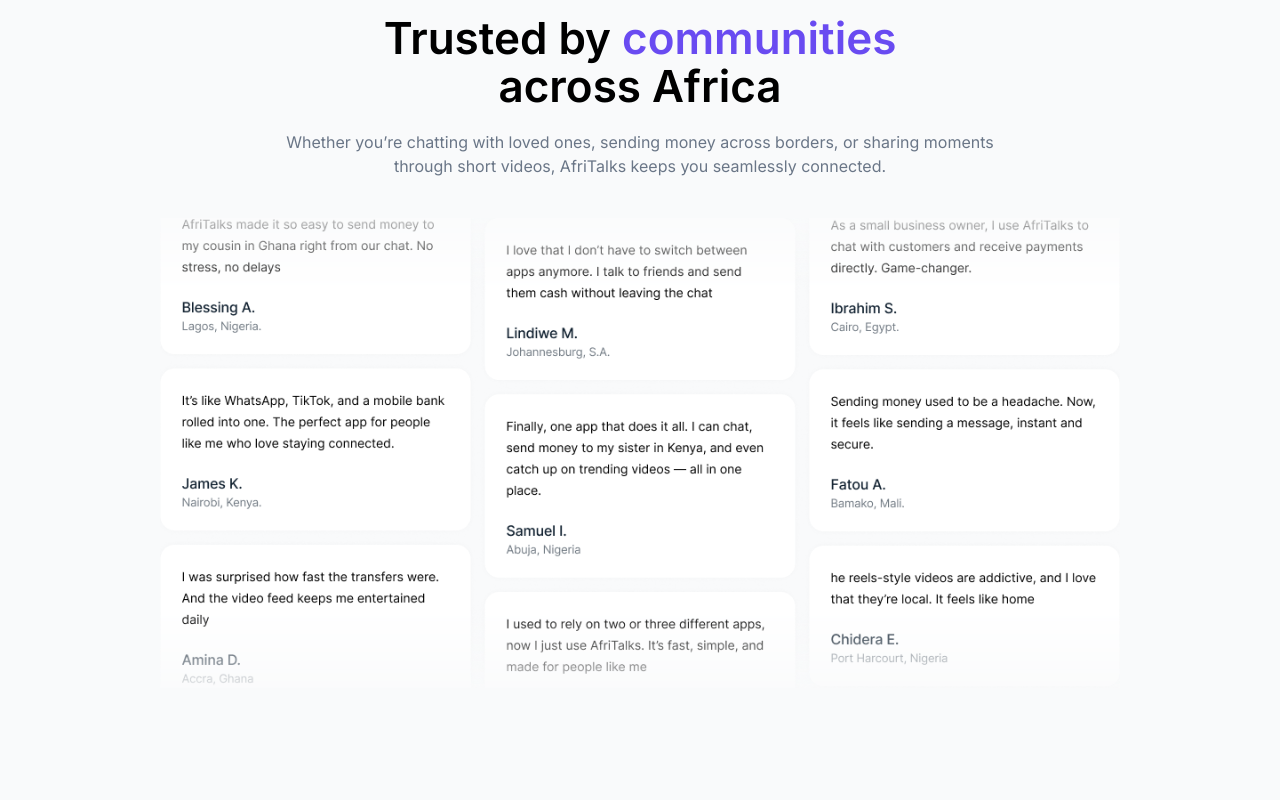
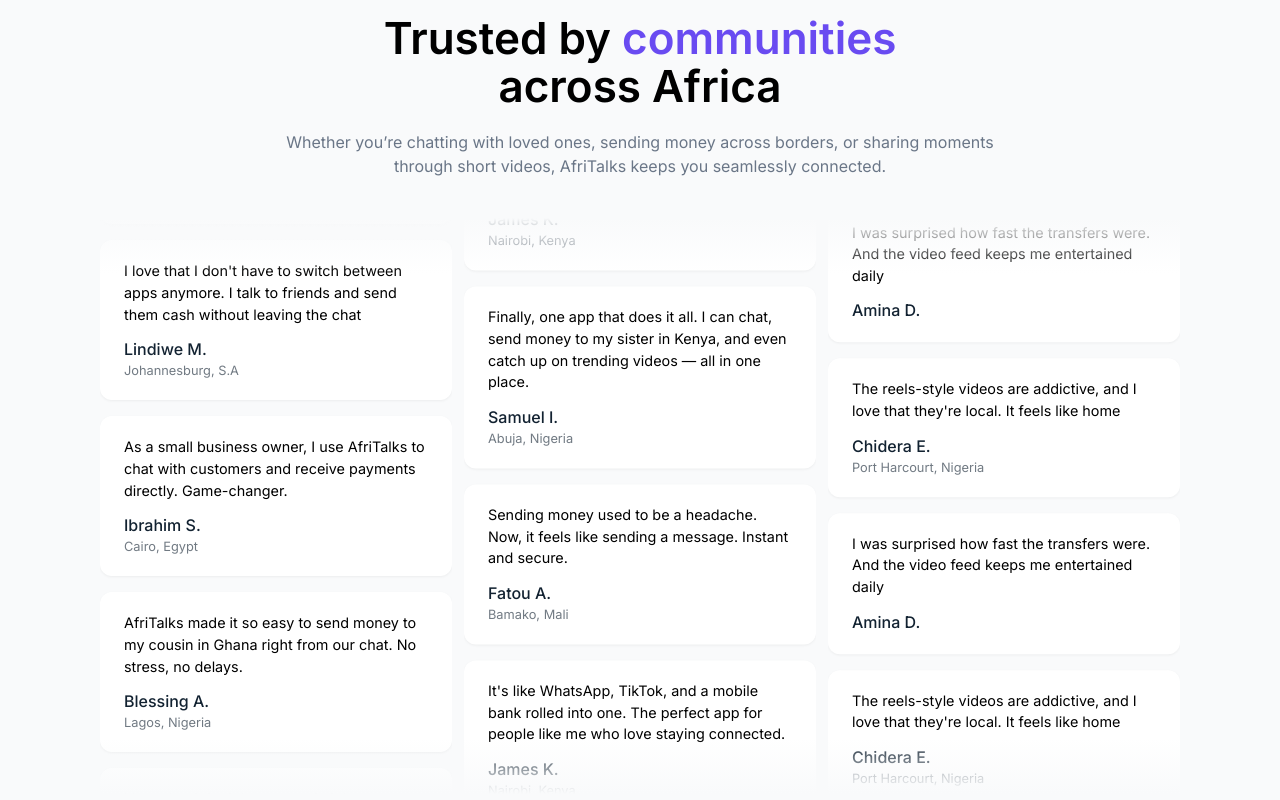
Before and after one commit to AlphadenHoldings/AFRITALKS_WEB, a Next.js app: page / in a window 1280 px wide. Shown: the part 4920-5720 px from the top of the page. Built offline with nearby package versions, Linux system fonts and the light colour scheme.

Commit message:
auto scroll animation for testimonials

```diff
--- a/app/page.tsx
+++ b/app/page.tsx
@@ -1,25 +1,42 @@
 "use client";
 
+import { TestimonialCard } from "@/components/testimonialCard";
+import { testimonials } from "@/json/testimonial";
+import { motion } from "framer-motion";
+import Image from "next/image";
+import { useState } from "react";
+import Footer from "../components/Footer";
 import Header from "../components/Header";
-import Footer from "../components/Footer";
-import Image from "next/image";
+import Countries from "/public/countries.png";
 import heroImage from "/public/hero_image.png";
 import AppleIcon from "/public/icons/apple_fill.svg";
+import Biometric_Icon from "/public/icons/biometric.svg";
 import GoogleIcon from "/public/icons/google_play_fill.svg";
+import Privacy_Icon from "/public/icons/privacy.svg";
+import Secure_Icon from "/public/icons/secure.svg";
 import Instant_Message from "/public/instant_messaging.png";
+import Iphone from "/public/iphone.png";
+import Base_Map from "/public/map-base.png";
 import Payments from "/public/payments.png";
+import Secure from "/public/secure.png";
 import Stories from "/public/stories.png";
 import Utilities from "/public/utilities.png";
-import Iphone from "/public/iphone.png";
-import Countries from "/public/countries.png";
-import Secure from "/public/secure.png";
-import Secure_Icon from "/public/icons/secure.svg";
-import Biometric_Icon from "/public/icons/biometric.svg";
-import Privacy_Icon from "/public/icons/privacy.svg";
-import Testimonials from "/public/testimonial.png";
-import Base_Map from "/public/map-base.png";
 
 export default function Home() {
+  const [isHovered, setIsHovered] = useState<boolean>(false);
+
+  const column1 = testimonials.slice(0, 3);
+  const column2 = testimonials.slice(3, 6);
+  const column3 = testimonials.slice(6, 8);
+
+  const handleMouseEnter = (): void => {
+    setIsHovered(true);
+  };
+
+  const handleMouseLeave = (): void => {
+    setIsHovered(false);
+  };
+
   return (
     <div className="min-h-screen flex flex-col">
       <Header />
@@ -250,20 +267,110 @@
           or sharing moments <br className="hidden lg:flex" /> through short
           videos, AfriTalks keeps you seamlessly connected.
         </p>
-        <div className="mx-40 mt-10 hidden lg:flex">
-          <Image
-            src={Testimonials}
-            alt="testimonials"
-            width={1800}
-            height={1800}
-            className="w-full h-full"
-          />
+        <div className="lg:mx-30 mt-10 flex mx-auto justify-center relative overflow-hidden h-[36rem]">
+          {/* faders */}
+          <div className="absolute top-0 left-0 w-full h-14 bg-gradient-to-b from-[#F9FAFB] to-transparent z-10"></div>
+
+          <div className="absolute bottom-0 left-0 w-full h-14 bg-gradient-to-t from-[#F9FAFB] to-transparent z-10"></div>
+
+          {/* mobile */}
+          <div className="flex-1 lg:hidden flex justify-center mx-auto overflow-hidden h-full w-full">
+            <motion.div
+              animate={isHovered ? {} : { y: [-500, 500] }}
+              transition={{
+                duration: 20,
+                repeat: Infinity,
+                ease: "linear",
+                repeatType: "loop",
+              }}
+              className="flex flex-col"
+            >
+              {testimonials.map((testimonial, index) => (
+                <TestimonialCard
+                  key={`col1-${testimonial.id}-${index}`}
+                  testimonial={testimonial}
+                />
+              ))}
+            </motion.div>
+          </div>
+
+          {/* desktop */}
+          <div
+            className="lg:flex gap-3 h-full hidden"
+            onMouseEnter={handleMouseEnter}
+            onMouseLeave={handleMouseLeave}
+          >
+            <div className="flex-1 overflow-hidden">
+              <motion.div
+                animate={isHovered ? {} : { y: [-500, 500] }}
+                transition={{
+                  duration: 20,
+                  repeat: Infinity,
+                  ease: "linear",
+                  repeatType: "loop",
+                }}
+                className="flex flex-col"
+              >
+                {[...column1, ...column1, ...column1].map(
+                  (testimonial, index) => (
+                    <TestimonialCard
+                      key={`col1-${testimonial.id}-${index}`}
+                      testimonial={testimonial}
+                    />
+                  )
+                )}
+              </motion.div>
+            </div>
+
+            <div className="flex-1 overflow-hidden">
+              <motion.div
+                animate={isHovered ? {} : { y: [100, -500] }}
+                transition={{
+                  duration: 20,
+                  repeat: Infinity,
+                  ease: "linear",
+                  repeatType: "loop",
+                }}
+                className="flex flex-col"
+              >
+                {[...column2, ...column2, ...column2].map(
+                  (testimonial, index) => (
+                    <TestimonialCard
+                      key={`col2-${testimonial.id}-${index}`}
+                      testimonial={testimonial}
+                    />
+                  )
+                )}
+              </motion.div>
+            </div>
+
+            <div className="flex-1 overflow-hidden">
+              <motion.div
+                animate={isHovered ? {} : { y: [-500, 200] }}
+                transition={{
+                  duration: 20,
+                  repeat: Infinity,
+                  ease: "linear",
+                  repeatType: "loop",
+                  delay: 2,
+                }}
+                className="flex flex-col"
+              >
+                {[...column3, ...column3, ...column3, ...column3].map(
+                  (testimonial, index) => (
+                    <TestimonialCard
+                      key={`col3-${testimonial.id}-${index}`}
+                      testimonial={testimonial}
+                    />
+                  )
+                )}
+              </motion.div>
+            </div>
+          </div>
         </div>
       </section>
 
-      <section className="w-full h-full bg-[#F9FAFB]"
-      id="download"
-      >
+      <section className="w-full h-full bg-[#F9FAFB]" id="download">
         <div
           className="bg-[#0A071A] h-[25.5rem] mx-3 px-5 lg:px-0 lg:mx-40 mb-20 rounded-3xl flex flex-col items-center justify-center bg-cover bg-top lg:bg-center"
           style={{ backgroundImage: `url(${Base_Map.src})` }}
--- a/components/Header.tsx
+++ b/components/Header.tsx
@@ -16,8 +16,6 @@
     <>
       <header className="absolute top-0 left-0 right-0 px-3 lg:px-24 h-[5.75rem] flex items-center justify-between z-50">
         <Image src={Logo} alt="logo" width={110} height={110} />
-
-        {/* Desktop Navigation */}
         <div className="hidden lg:flex items-center">
           <ul className="flex items-center space-x-10 font-inter font-medium text-white text-[0.875rem]">
             <li>
--- /dev/null
+++ b/components/testimonialCard.tsx
@@ -0,0 +1,19 @@
+import { Testimonial } from "@/json/testimonial";
+
+export const TestimonialCard: React.FC<{ testimonial: Testimonial }> = ({ testimonial }) => (
+    <div className="w-full h-fit mb-4">
+      <div className="w-[22rem] bg-[#FFFFFF] shadow-[#00000008] drop-shadow-sm rounded-xl flex flex-col py-5 px-6">
+        <h1 className="text-[0.9rem] text-[#000000] font-inter font-normal">
+          {testimonial.remark}
+        </h1>
+        <h3 className="mt-3 text-[#122231] text-[1rem] font-[500] font-inter">
+          {testimonial.name}
+        </h3>
+        {testimonial.location && (
+          <h5 className="text-[#12223199] text-[0.8rem] font-inter font-normal">
+            {testimonial.location}
+          </h5>
+        )}
+      </div>
+    </div>
+  );
--- /dev/null
+++ b/json/testimonial.ts
@@ -0,0 +1,72 @@
+export interface Testimonial {
+  id: number;
+  name: string;
+  location: string;
+  remark: string;
+}
+
+export const testimonials: Testimonial[] = [
+  {
+    id: 1,
+    name: "Blessing A.",
+    location: "Lagos, Nigeria",
+    remark:
+      "AfriTalks made it so easy to send money to my cousin in Ghana right from our chat. No stress, no delays.",
+  },
+  {
+    id: 2,
+    name: "Lindiwe M.",
+    location: "Johannesburg, S.A",
+    remark:
+      "I love that I don't have to switch between apps anymore. I talk to friends and send them cash without leaving the chat",
+  },
+  {
+    id: 3,
+    name: "Ibrahim S.",
+    location: "Cairo, Egypt",
+    remark:
+      "As a small business owner, I use AfriTalks to chat with customers and receive payments directly. Game-changer.",
+  },
+  {
+    id: 4,
+    name: "James K.",
+    location: "Nairobi, Kenya",
+    remark:
+      "It's like WhatsApp, TikTok, and a mobile bank rolled into one. The perfect app for people like me who love staying connected.",
+  },
+  {
+    id: 5,
+    name: "Samuel I.",
+    location: "Abuja, Nigeria",
+    remark:
+      "Finally, one app that does it all. I can chat, send money to my sister in Kenya, and even catch up on trending videos — all in one place.",
+  },
+  {
+    id: 6,
+    name: "Fatou A.",
+    location: "Bamako, Mali",
+    remark:
+      "Sending money used to be a headache. Now, it feels like sending a message. Instant and secure.",
+  },
+  {
+    id: 7,
+    name: "Amina D.",
+    location: "",
+    remark:
+      "I was surprised how fast the transfers were. And the video feed keeps me entertained daily",
+  },
+  {
+    id: 8,
+    name: "Chidera E.",
+    location: "Port Harcourt, Nigeria",
+    remark:
+      "The reels-style videos are addictive, and I love that they're local. It feels like home",
+  },
+  {
+    id: 9,
+    name: "Aduni S.",
+    location: "Lagos, Nigeria",
+    remark:
+      "I used to rely on two or three different apps, now I just use AfriTalks. It's fast, simple, and made for people like me",
+  },
+];
--- a/package.json
+++ b/package.json
@@ -9,6 +9,7 @@
   },
   "dependencies": {
     "@react-google-maps/api": "^2.19.3",
+    "framer-motion": "^12.23.11",
     "next": "15.3.2",
     "react": "^19.0.0",
     "react-dom": "^19.0.0",
```
Also changed, not shown: public/testimonial.png (deleted), 1 other file (tests, documents, lock files or other folders).
